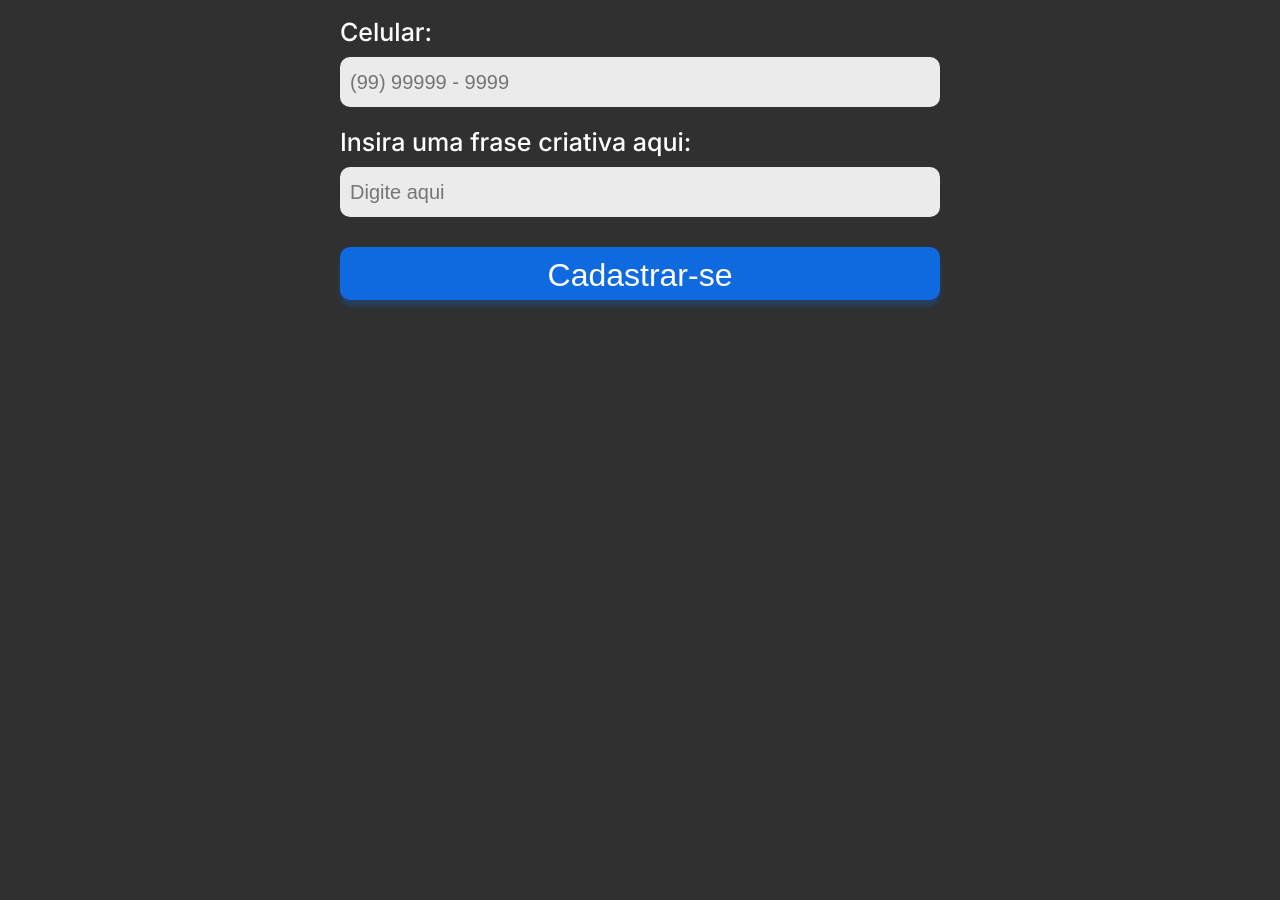
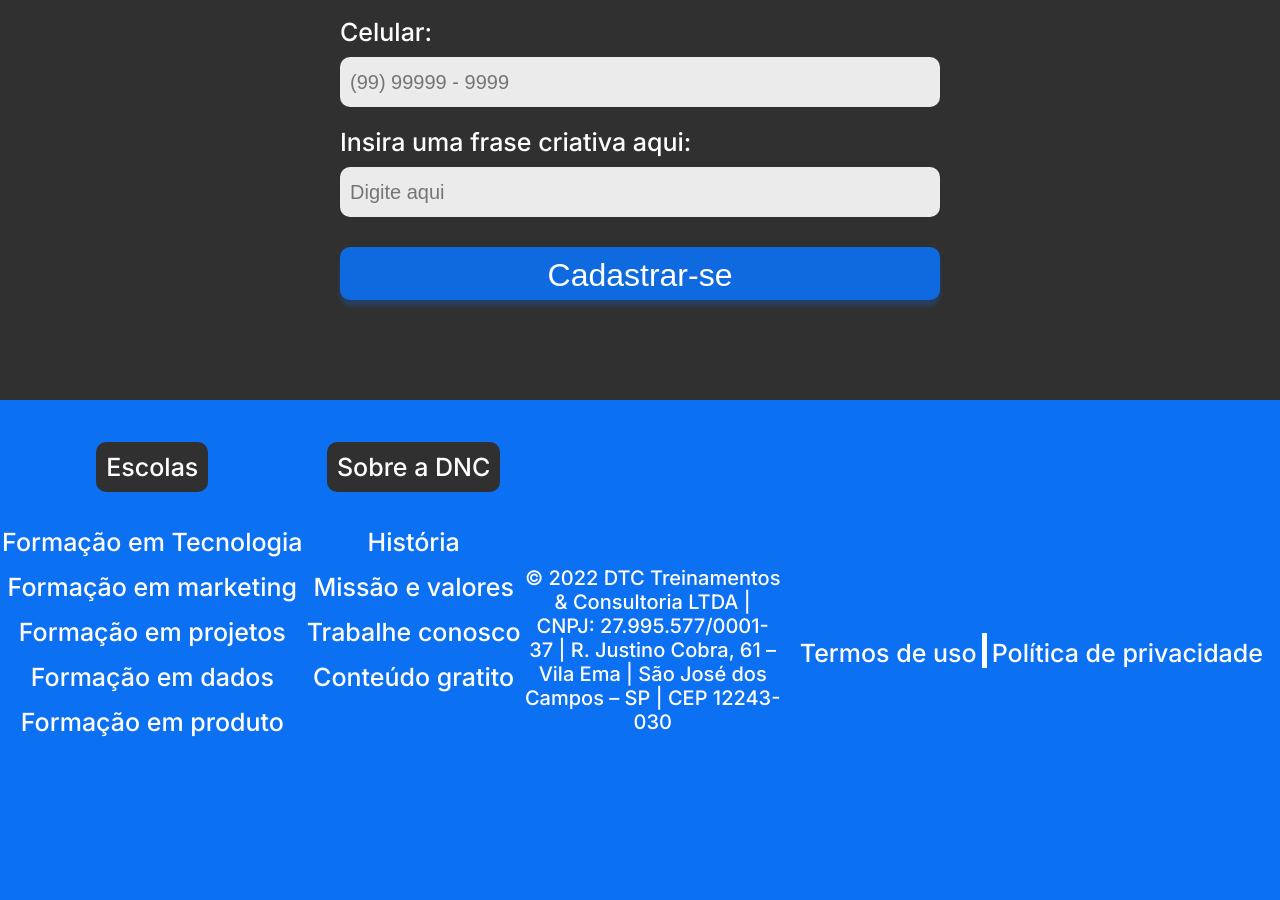
Before and after one commit to Vinicius-Soares-Developer/Bootcamp-DNC-, a plain HTML site: page index.html in a window 1280 px wide. Shown: the part 1250-2150 px from the top of the page. Before the commit the page ends 1650 px from the top, so only its background shows below. Drawn offline with Linux system fonts and the light colour scheme.

```diff
--- a/index.html
+++ b/index.html
@@ -73,5 +73,55 @@
 
         </form>
     </section>
+
+    <footer>
+        <div class="lineone">
+            <nav>
+                <h5>Escolas</h5>
+                <ul>
+                    <li>
+                        <a href="">Formação em Tecnologia</a>
+                    </li>
+                    <li>
+                        <a href="">Formação em marketing</a>
+                    </li>
+                    <li>
+                        <a href="">Formação em projetos</a>
+                    </li>
+                    <li>
+                        <a href="">Formação em dados</a>
+                    </li>
+                    <li>
+                        <a href="">Formação em produto</a>
+                    </li>
+                </ul>
+            </nav>
+            <nav>
+                <h5>Sobre a DNC</h5>
+                    <ul>
+                    <li>
+                        <a href="">História</a>
+                    </li>
+                    <li>
+                        <a href="">Missão e valores</a>
+                    </li>
+                    <li>
+                        <a href="">Trabalhe conosco</a>
+                    </li>
+                    <li>
+                        <a href="">Conteúdo gratito</a>
+                    </li>
+                </ul>
+            </nav>
+
+            <div class="endereço">
+                © 2022 DTC Treinamentos & Consultoria LTDA | CNPJ: 27.995.577/0001-37 | R. Justino Cobra, 61 – Vila Ema | São José dos Campos – SP | CEP 12243-030
+            </div>
+
+        <div class="linetwo">
+            <a href="">Termos de uso</a>
+            <a href="">Política de privacidade</a>
+        </div>
+    </footer>
 </body>
 </html>
--- a/style.css
+++ b/style.css
@@ -18,7 +18,7 @@
     #main{
         width: 100%;
         height: 100px;
-        border: 1px solid black;
+        border: 1px solid #bababa;
         background-color: var(--black-dnc);
         display: flex;
         justify-content: space-between;
@@ -28,7 +28,7 @@
 
          #menu{
             display: flex;
-            width: 45%;
+            width: 50%;
             justify-content: space-around;
             align-items: center;
             margin-left: 5%;
@@ -130,7 +130,6 @@ form{
 
         .checkbox-itens label{
             font-size: 22px;
-
         }
 
         .checkbox-itens{
@@ -153,3 +152,137 @@ form{
             margin-top: 20px;
             cursor: pointer;
         }
+
+footer{
+    width: 100%;
+    background-color: var(--blue-dnc);
+}
+
+footer .lineone{
+    display: flex;
+    justify-content: space-around;
+    align-items: center;
+}
+
+footer ul{
+    list-style: none;
+    margin: 0px;
+    padding: 0px;
+}
+
+footer nav{
+    display: flex;
+    flex-direction: column;
+    align-items: center;
+    height: 500px;
+}
+
+footer h5{
+    text-align: center;
+    color: white;
+    font-weight: 400;
+    font-size: 25px;
+    font-family: var(--fonte-padrao);
+    background-color: var(--black-dnc);
+    border-radius: 10px;
+    padding: 10px 10px 10px 10px;
+    margin-bottom: 20px;
+}
+
+footer ul li{
+    text-align: center;
+    color: white;
+    font-weight: 300;
+    font-size: 25px;
+    font-family: var(--fonte-padrao);
+    margin: 15px 0px 15px 0px;
+}
+
+footer ul li a{
+    color: white;
+    text-decoration: none;
+}
+
+footer .endereço{
+    font-family: var(--fonte-padrao);
+    font-size: 20px;
+    font-weight: 300;
+    color: white;
+    width: 20%;
+    text-align: center;
+}
+
+footer ul li a:hover{
+    color: var(--gray-hover);
+}
+
+
+footer .linetwo{
+    height: 35px;
+    display: flex;
+    justify-content: center;
+    margin: 0px;
+    padding: 10px;
+}
+
+footer .linetwo a{
+    font-family: var(--fonte-padrao);
+    font-size: 25px;
+    font-weight: 300;
+    color: white;
+    text-decoration: none;
+    padding: 5px;
+}
+
+footer .linetwo a:first-child{
+    border-right: 5px solid white;
+}
+}
+
+footer .linetwo a:hover{
+    color: var(--gray-hover);
+}
+
+@media only screen and (max-width: 600px) {
+    #main{
+        display: flex;
+        flex-direction: column;
+        height: auto;
+    }
+
+    #menu{
+        flex-direction: column;
+        width: 100%;
+        margin: 0px;
+    }
+
+    #menu a{
+        height: 50px;
+        display: flex;
+        align-items: center;
+    }
+
+    #main button{
+        width: 100%;
+        margin: 0px;
+    }
+
+    section h1{
+        font-size: 38px;
+    }
+
+    section h2{
+        font-size: 30px;
+        padding-right: 5px;
+        padding-left: 5px;
+    }
+
+    form{
+        width: 95%;
+        font-size: 20px;
+    }
+
+    .checkbox-itens label{
+        font-size: 17px;
+    }
+}
```
